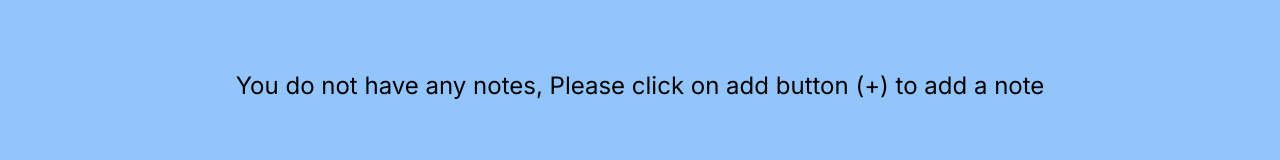
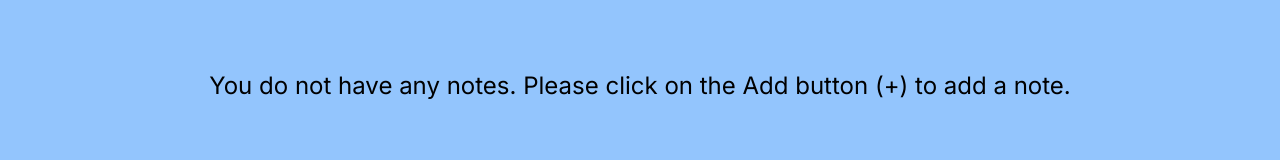
Before and after one commit to Adnan-Jemal/Nextjs-Notes-app, a Next.js app: page / in a window 1280 px wide. Shown: the part 330-490 px from the top of the page. Built offline with nearby package versions, Linux system fonts and the light colour scheme; no server answers; the database is empty; sample sign-in values are in the browser's storage.

Commit message:
corrected grammar

```diff
--- a/src/app/components/Notes.tsx
+++ b/src/app/components/Notes.tsx
@@ -40,7 +40,7 @@ const Notes = () => {
       ))}
       {(!loading && values?.docs.length == 0&&!userLoading) && (
         <h1 className="text-2xl  absolute m-auto top-[50%] text-center">
-          You do not have any notes, Please click on add button (+) to add a note
+        You do not have any notes. Please click on the Add button (+) to add a note.
         </h1>
       )}
     </div>
```
